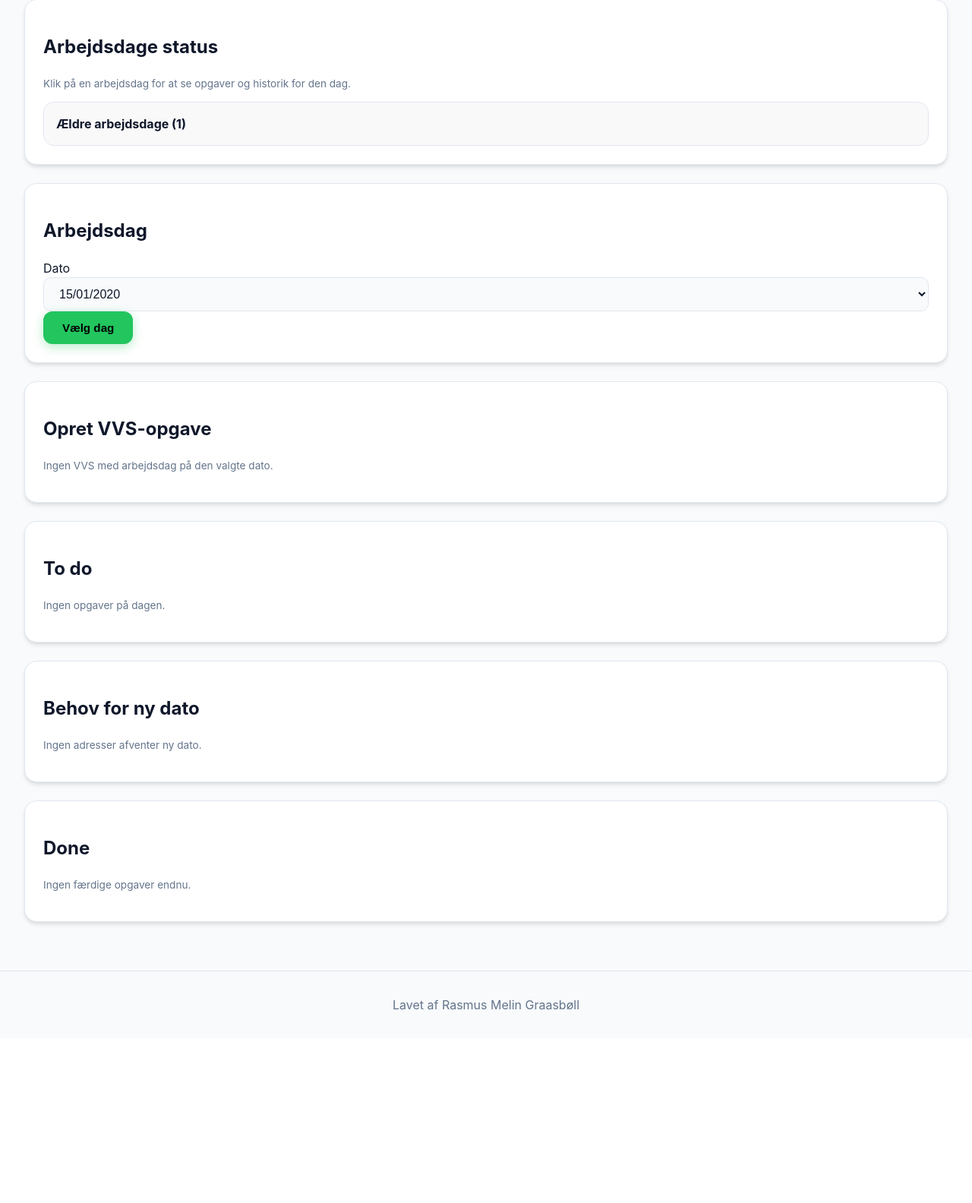
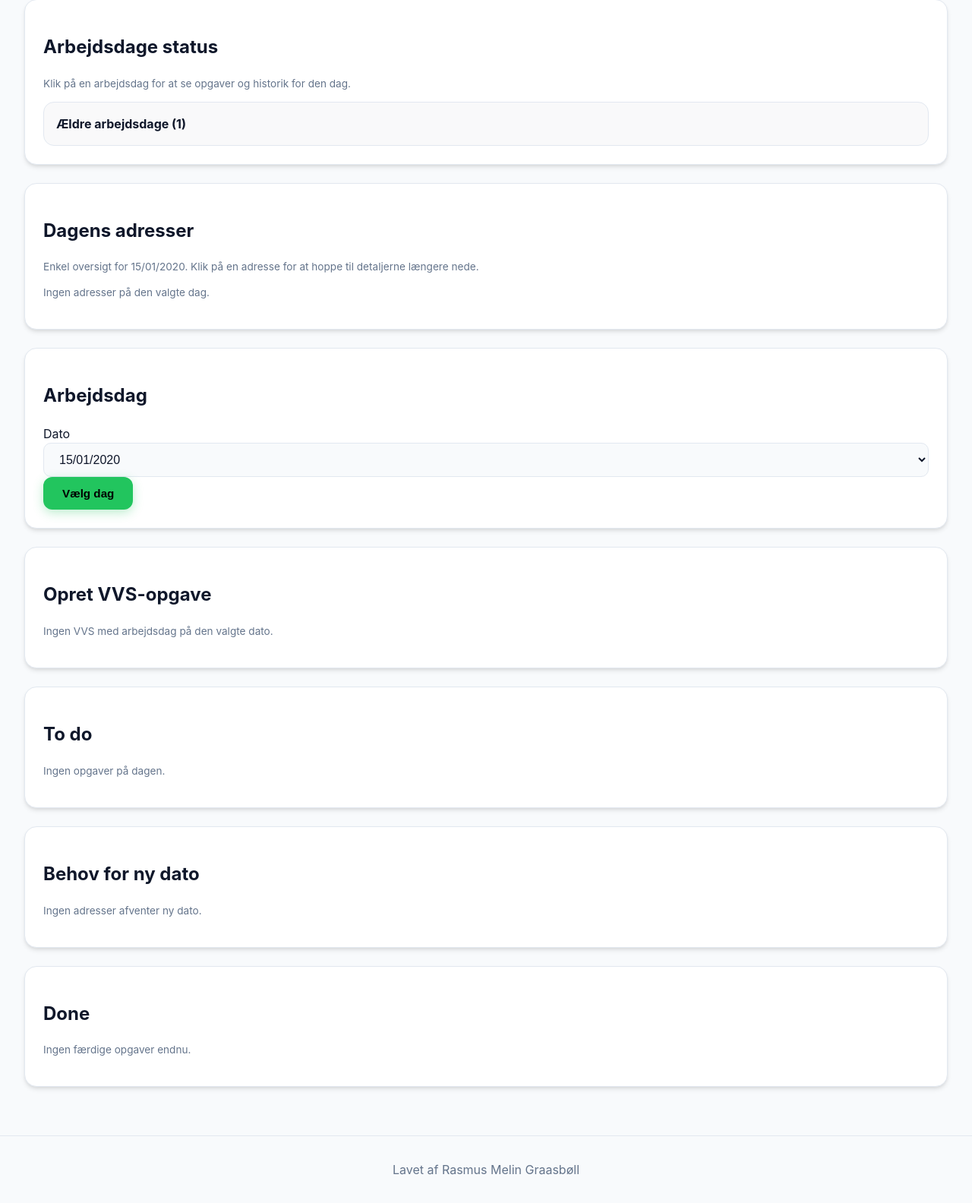
Before and after one commit to Rmelin/MeterReplace, a FastAPI app: page /admin/appointments in a window 1280 px wide. Shown: the part 225-1809 px from the top of the page at 76% size. Before the commit the page ends 1555 px from the top, so only its background shows below. Run offline with FastAPI, Linux system fonts and the light colour scheme; the visitor is signed in with stand-in values (Sample User, id 1); tables that the repository leaves empty hold one stand-in row (values such as "Sample post").

Commit message:
Tilfoj enkel dagsoversigt pa admin-opgaver
Gor det lettere at faa overblik over formiddag, eftermiddag og maalerbroende pa en arbejdsdag. Adresserne kan klikkes for at hoppe direkte til mere info i opgavelisten.

```diff
--- a/app/templates/admin_appointments.html
+++ b/app/templates/admin_appointments.html
@@ -87,6 +87,62 @@
     {% endif %}
 </section>
 
+{% if selected_date %}
+<section class="card">
+    <div class="section-header">
+        <div>
+            <h2>Dagens adresser</h2>
+            <p class="hint">Enkel oversigt for {{ selected_date.strftime('%d/%m/%Y') }}. Klik på en adresse for at hoppe til detaljerne længere nede.</p>
+        </div>
+    </div>
+    {% if morning_overview or afternoon_overview or buffer_overview %}
+        <div class="appointment-outline-grid">
+            {% if morning_overview %}
+                <section class="appointment-outline-section">
+                    <h3>Formiddag</h3>
+                    <ul class="appointment-outline-list">
+                        {% for item in morning_overview %}
+                            <li>
+                                <a class="appointment-outline-link" href="#appointment-{{ item.appointment_id }}">{{ item.street }} {{ item.house_no }}</a>
+                            </li>
+                        {% endfor %}
+                    </ul>
+                </section>
+            {% endif %}
+            {% if afternoon_overview %}
+                <section class="appointment-outline-section">
+                    <h3>Eftermiddag</h3>
+                    <ul class="appointment-outline-list">
+                        {% for item in afternoon_overview %}
+                            <li>
+                                <a class="appointment-outline-link" href="#appointment-{{ item.appointment_id }}">{{ item.street }} {{ item.house_no }}</a>
+                            </li>
+                        {% endfor %}
+                    </ul>
+                </section>
+            {% endif %}
+            {% if buffer_overview %}
+                <section class="appointment-outline-section">
+                    <h3>Målerbrønd</h3>
+                    <ul class="appointment-outline-list">
+                        {% for item in buffer_overview %}
+                            <li>
+                                <a class="appointment-outline-link" href="#appointment-{{ item.appointment_id }}">{{ item.street }} {{ item.house_no }}</a>
+                                {% if item.buffer_note %}
+                                    <span class="hint">({{ item.buffer_note }})</span>
+                                {% endif %}
+                            </li>
+                        {% endfor %}
+                    </ul>
+                </section>
+            {% endif %}
+        </div>
+    {% else %}
+        <p class="hint">Ingen adresser på den valgte dag.</p>
+    {% endif %}
+</section>
+{% endif %}
+
 <section class="card">
     <h2>Arbejdsdag</h2>
     {% if availability_dates %}
@@ -145,7 +201,7 @@
         {% for appointment in todo %}
             {% set address = addresses.get(appointment.id) %}
             {% set contractor = contractors.get(appointment.id) %}
-            <div class="card task-card{% if not address %} task-no-address{% endif %}">
+            <div id="appointment-{{ appointment.id }}" class="card task-card{% if not address %} task-no-address{% endif %}">
                 <div class="task-head">
                     {% if address %}
                         <h3>{{ address.street }} {{ address.house_no }}, {{ address.zip }} {{ address.city }}</h3>
@@ -221,7 +277,7 @@
         {% for appointment in needs_reschedule %}
             {% set address = addresses.get(appointment.id) %}
             {% set contractor = contractors.get(appointment.id) %}
-            <div class="card task-card{% if not address %} task-no-address{% endif %}">
+            <div id="appointment-{{ appointment.id }}" class="card task-card{% if not address %} task-no-address{% endif %}">
                 <div class="task-head">
                     {% if address %}
                         <h3>{{ address.street }} {{ address.house_no }}, {{ address.zip }} {{ address.city }}</h3>
@@ -256,7 +312,7 @@
         {% for appointment in done %}
             {% set address = addresses.get(appointment.id) %}
             {% set contractor = contractors.get(appointment.id) %}
-            <div class="card task-card{% if not address %} task-no-address{% endif %}">
+            <div id="appointment-{{ appointment.id }}" class="card task-card{% if not address %} task-no-address{% endif %}">
                 <div class="task-head">
                     {% if address %}
                         <h3>{{ address.street }} {{ address.house_no }}, {{ address.zip }} {{ address.city }}</h3>
```
Also changed, not shown: app/routes/admin_appointments.py (+21 -0 lines), app/static/styles.css (+38 -0 lines).
